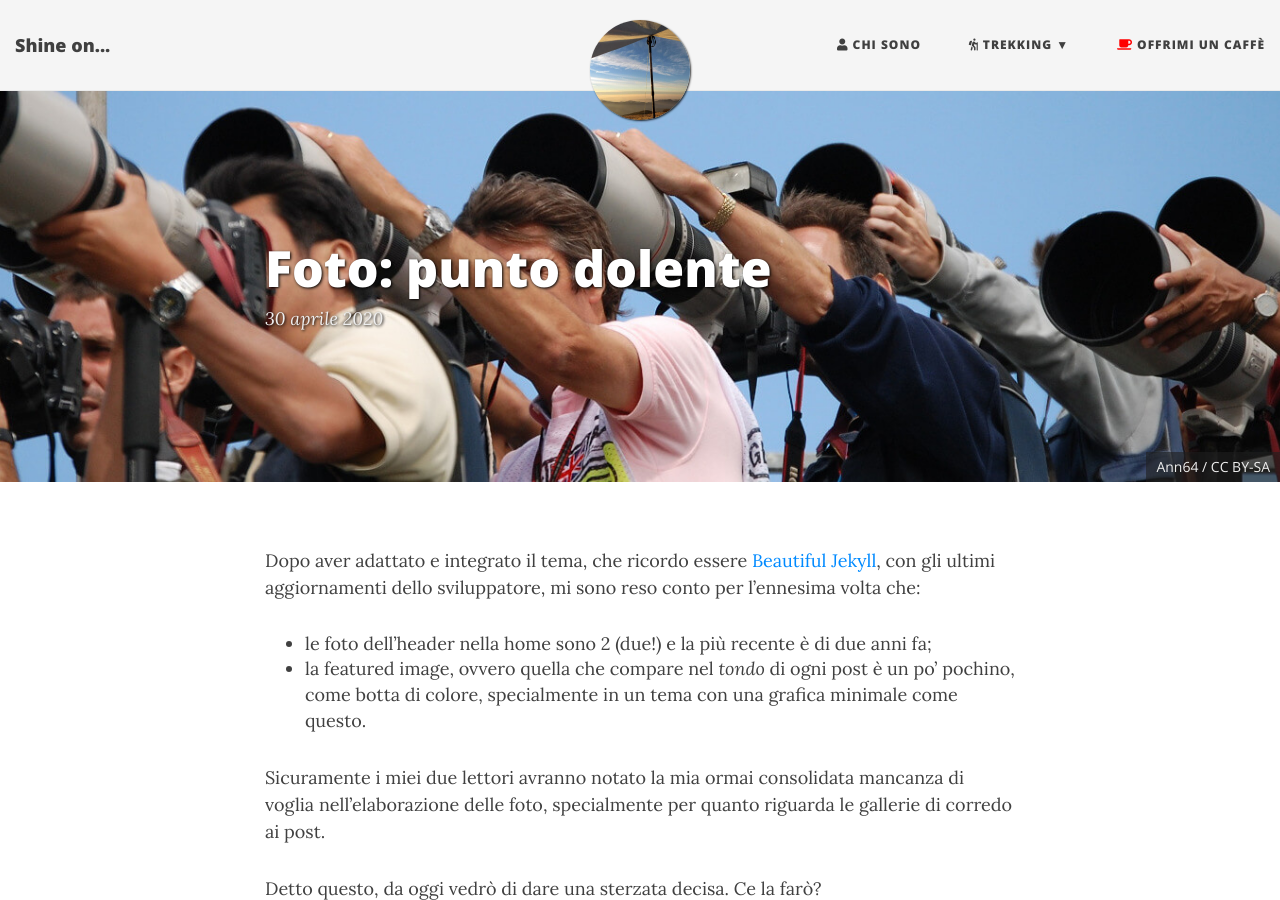
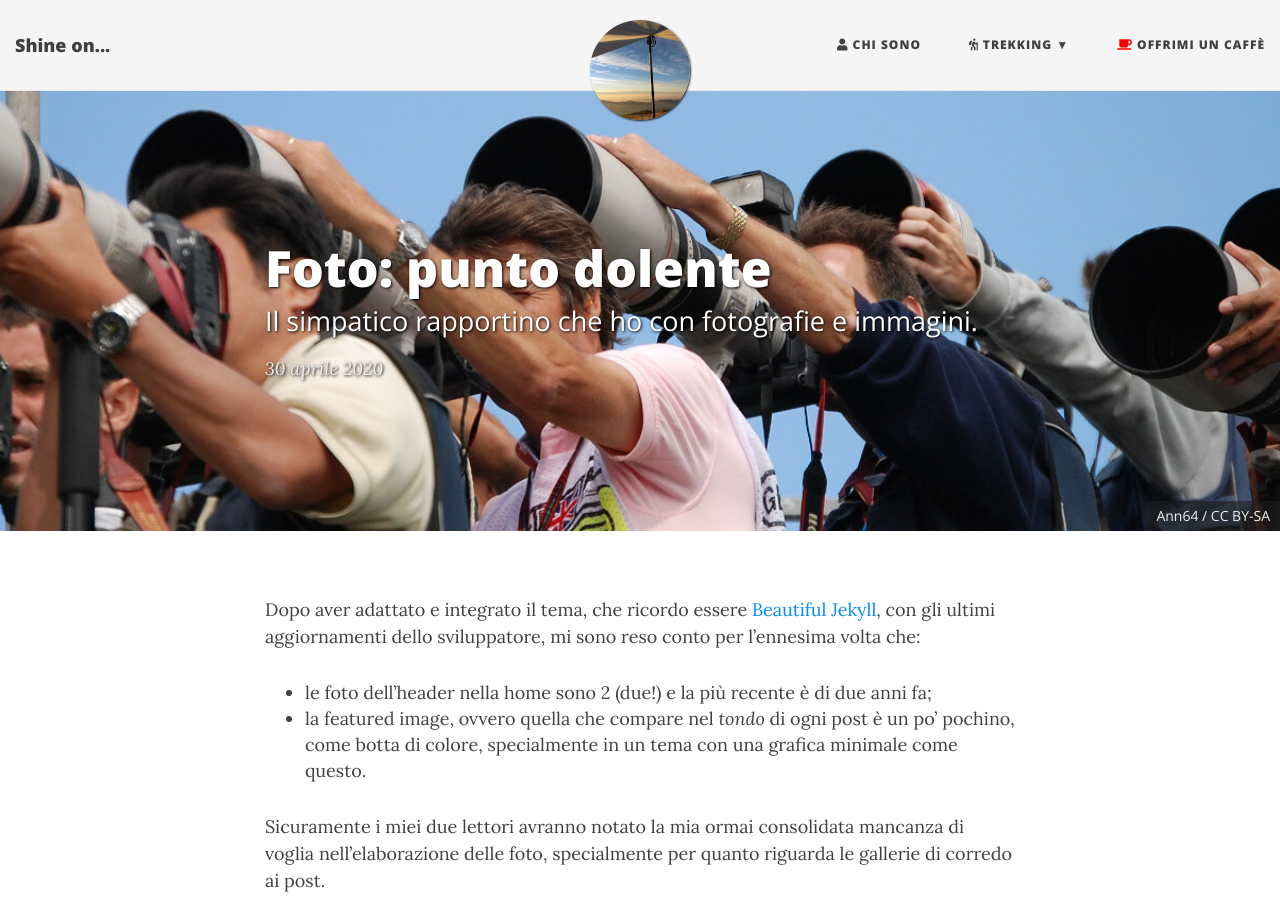
Before and after one commit to shineon822/shineon82.github.io, a Jekyll site: the page built from _posts/2020-04-30-foto-punto-dolente.md, in a window 1280 px wide and 900 px high. Built offline with Jekyll 4.4.1, drawn with Linux system fonts in a browser that asks for light colours; nearby versions of some CDN libraries; comment, search, counter and statistics services are not loaded.

Commit message:
Create 2020-04-30-foto-punto-dolente.md

```diff
--- a/_posts/2020-04-30-foto-punto-dolente.md
+++ b/_posts/2020-04-30-foto-punto-dolente.md
@@ -9,6 +9,7 @@ tags:
   - novità
 bigimg:
   - /img/big/fotografi.jpg: Ann64 / CC BY-SA
+subtitle: Il simpatico rapportino che ho con fotografie e immagini.
 ---
 Dopo aver adattato e integrato il tema, che ricordo essere [Beautiful Jekyll](https://beautifuljekyll.com/), con gli ultimi aggiornamenti dello sviluppatore, mi sono reso conto per l'ennesima volta che:
 - le foto dell'header nella home sono 2 (due!) e la più recente è di due anni fa;
```
